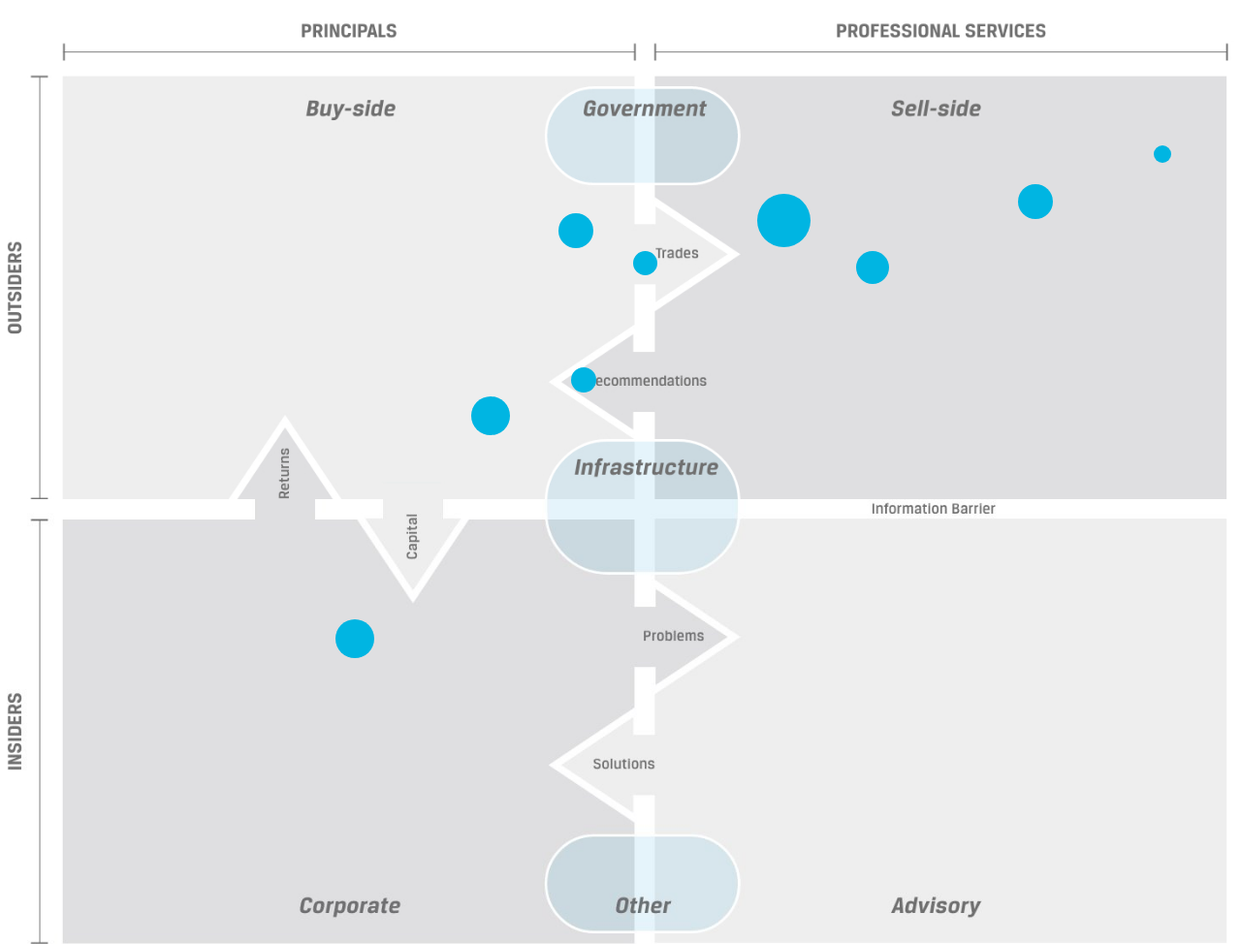
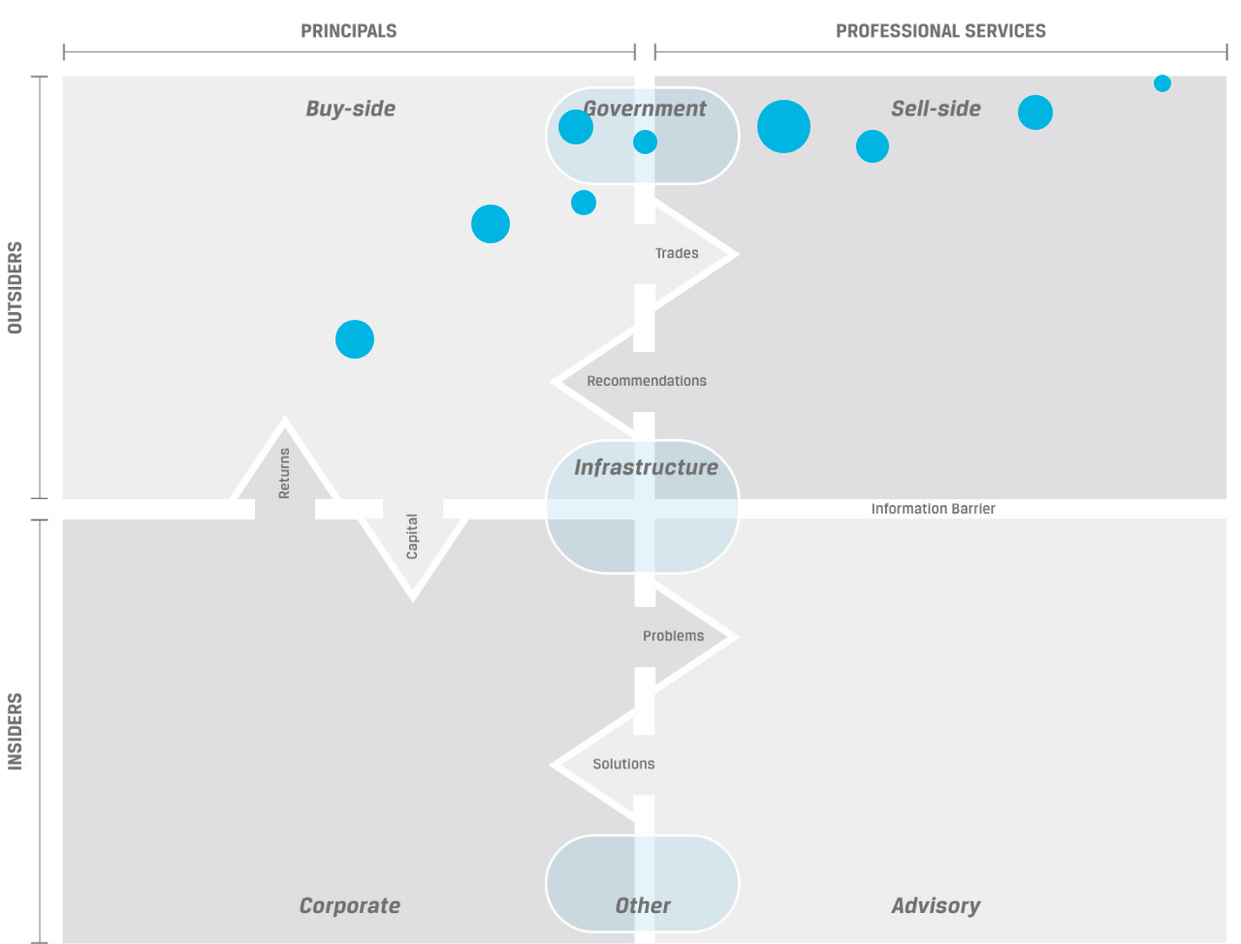
Before and after one commit to PaulReadCFA/bubbles, a plain HTML site: page index.html in a window 1280 px wide. Shown: the top 974 px of the page at 97% size. Drawn offline with Linux system fonts and the light colour scheme.

Commit message:
Add files via upload

```diff
--- a/index.html
+++ b/index.html
@@ -1,4 +1,40 @@
 <!DOCTYPE html>
+<script>
+(function(){
+  function placeBubbles(){
+    const map = document.getElementById('map');
+    const overlay = document.getElementById('overlay');
+    const topImg = map.querySelector('img[data-panel="top"]');
+    const bottomImg = map.querySelector('img[data-panel="bottom"]');
+    const topH = topImg.getBoundingClientRect().height;
+    const bottomH = bottomImg.getBoundingClientRect().height;
+    const totalH = topH + bottomH;
+
+    overlay.querySelectorAll('a[data-x]').forEach(a=>{
+      const x = parseFloat(a.dataset.x);
+      const y = parseFloat(a.dataset.y);
+      const d = parseFloat(a.dataset.d);
+      const layer = (a.dataset.layer || 'top').toLowerCase();
+
+      // Convert "y within that image" -> "y within combined overlay"
+      let yPctOfTotal;
+      if(layer === 'top'){
+        yPctOfTotal = ((y/100) * topH) / totalH * 100;
+      }else{
+        yPctOfTotal = ((topH + (y/100) * bottomH) / totalH) * 100;
+      }
+
+      a.style.left = x + '%';
+      a.style.top = yPctOfTotal + '%';
+      a.style.width = d + 'px';
+      a.style.height = d + 'px';
+      a.setAttribute('tabindex','0'); // keyboard focus for tooltip
+    });
+  }
+  window.addEventListener('load', placeBubbles);
+  window.addEventListener('resize', placeBubbles);
+})();
+</script>
 <html lang="en">
 <head>
   <meta charset="utf-8" />
@@ -8,21 +44,50 @@
 </head>
 <body>
   <main class="quad" aria-label="Job role discovery">
-<div class="map">
-  <img src="top.jpg" alt="">
-  <img src="bottom.jpg" alt="">
-  <div class="overlay">
-    <!-- reuse your anchors with the original positions -->
-    <a style="position:absolute; left:27%; top:64%; width:40px; height:40px; border-radius:50%; background:#00b5e2; display:block; z-index:29;" title="CIO" href="https://interactive.cfainstitute.org/bubble-quiz-CIO" aria-label="CIO"></a>
-    <a style="position:absolute; left:46%; top:38%; width:26px; height:26px; border-radius:50%; background:#00b5e2; display:block; z-index:31;" title="Product Manager" href="https://interactive.cfainstitute.org/bubble-quiz-Portfolio-manager" aria-label="Product Manager"></a>
-    <a style="position:absolute; left:38%; top:41%; width:40px; height:40px; border-radius:50%; background:#00b5e2; display:block; z-index:30;" title="Buy-side Quant Analyst" href="https://interactive.cfainstitute.org/bubble-quiz-quant-analysis" aria-label="Buy-side Quant Analyst"></a>
-    <a style="position:absolute; left:93%; top:15%; width:18px; height:18px; border-radius:50%; background:#00b5e2; display:block; z-index:43;" title="ESG Analyst" href="https://interactive.cfainstitute.org/bubble-quiz-ESG-analyst" aria-label="ESG Analyst"></a>
-    <a style="position:absolute; left:82%; top:19%; width:36px; height:36px; border-radius:50%; background:#00b5e2; display:block; z-index:37;" title="Sell-side Credit Analyst" href="https://interactive.cfainstitute.org/bubble-quiz-credit-analyst" aria-label="Sell-side Credit Analyst"></a>
-    <a style="position:absolute; left:69%; top:26%; width:34px; height:34px; border-radius:50%; background:#00b5e2; display:block; z-index:38;" title="Economist" href="https://interactive.cfainstitute.org/bubble-quiz-Economist" aria-label="Economist"></a>
-    <a style="position:absolute; left:61%; top:20%; width:55px; height:55px; border-radius:50%; background:#00b5e2; display:block; z-index:39;" title="Sales" href="https://interactive.cfainstitute.org/Bubble-Quiz-Sales" aria-label="Sales"></a>
-    <a style="position:absolute; left:51%; top:26%; width:25px; height:25px; border-radius:50%; background:#00b5e2; display:block; z-index:40;" title="Central Banks" href="https://interactive.cfainstitute.org/bubble-quiz-central-banks" aria-label="Central Banks"></a>
-    <a style="position:absolute; left:45%; top:22%; width:36px; height:36px; border-radius:50%; background:#00b5e2; display:block; z-index:42;" title="Regulators" href="https://interactive.cfainstitute.org/Bubble-Quiz-Regulator" aria-label="Regulators"></a>
-    <!-- add the rest the same way (left %, top %, width/height px) -->
+<div class="map" id="map">
+  <img class="panel-img" data-panel="top" src="top.jpg" alt="">
+  <img class="panel-img" data-panel="bottom" src="bottom.jpg" alt="">
+
+  <div class="overlay" id="overlay">
+    <!-- Mark which image each bubble belongs to via data-layer -->
+    <!-- Keep your original % x/y and pixel diameter d -->
+    <a href="https://interactive.cfainstitute.org/bubble-quiz-CIO"
+       data-x="27" data-y="64" data-d="40" data-layer="top"
+       data-tip="CIO" title="CIO" aria-label="CIO"></a>
+
+    <a href="https://interactive.cfainstitute.org/bubble-quiz-Portfolio-manager"
+       data-x="46" data-y="38" data-d="26" data-layer="top"
+       data-tip="Product Manager" title="Product Manager" aria-label="Product Manager"></a>
+
+    <a href="https://interactive.cfainstitute.org/bubble-quiz-quant-analysis"
+       data-x="38" data-y="41" data-d="40" data-layer="top"
+       data-tip="Buy-side Quant Analyst" title="Buy-side Quant Analyst" aria-label="Buy-side Quant Analyst"></a>
+
+    <a href="https://interactive.cfainstitute.org/bubble-quiz-ESG-analyst"
+       data-x="93" data-y="15" data-d="18" data-layer="top"
+       data-tip="ESG Analyst" title="ESG Analyst" aria-label="ESG Analyst"></a>
+
+    <a href="https://interactive.cfainstitute.org/bubble-quiz-credit-analyst"
+       data-x="82" data-y="19" data-d="36" data-layer="top"
+       data-tip="Sell-side Credit Analyst" title="Sell-side Credit Analyst" aria-label="Sell-side Credit Analyst"></a>
+
+    <a href="https://interactive.cfainstitute.org/bubble-quiz-Economist"
+       data-x="69" data-y="26" data-d="34" data-layer="top"
+       data-tip="Economist" title="Economist" aria-label="Economist"></a>
+
+    <a href="https://interactive.cfainstitute.org/Bubble-Quiz-Sales"
+       data-x="61" data-y="20" data-d="55" data-layer="top"
+       data-tip="Sales" title="Sales" aria-label="Sales"></a>
+
+    <a href="https://interactive.cfainstitute.org/bubble-quiz-central-banks"
+       data-x="51" data-y="26" data-d="25" data-layer="top"
+       data-tip="Central Banks" title="Central Banks" aria-label="Central Banks"></a>
+
+    <a href="https://interactive.cfainstitute.org/Bubble-Quiz-Regulator"
+       data-x="45" data-y="22" data-d="36" data-layer="top"
+       data-tip="Regulators" title="Regulators" aria-label="Regulators"></a>
+
+    <!-- Add the rest; for bubbles that belong on the BOTTOM image, set data-layer="bottom" -->
   </div>
 </div>
 
--- a/style.css
+++ b/style.css
@@ -53,14 +53,23 @@ html, body { margin: 0; font-family: system-ui, -apple-system, Segoe UI, Roboto,
 .tooltip .cta { display: inline-block; margin-top: 8px; font-weight: 700; color: #002f6c; text-decoration: underline; }
 
 /* Optional: keep smaller bubbles tappable on touch devices */
-@media (hover: none) {
-  .tooltip { display: none; }
-  .bubble { min-width: 24px; min-height: 24px; }
-}
-.map { position: relative; max-width: 1465px; margin: 0 auto; }
-.map img { display: block; width: 100%; height: auto; }
-/* THIS is the crucial bit most people miss */
-.overlay { position: absolute; inset: 0; width: 100%; height: 100%; }
-/* optional: cursor + focus styles */
-.overlay a { outline: none; }
-.overlay a:focus-visible { box-shadow: 0 0 0 3px white, 0 0 0 5px #00b5e2; }
+  .map{ max-width:1465px; margin:0 auto; }
+  .panel-img{ display:block; width:100%; height:auto; }
+  .map .overlay{ position:absolute; inset:0; width:100%; height:100%; pointer-events:none; }
+  .map{ position:relative; line-height:0; } /* kill any stray gaps */
+  .overlay a{
+    position:absolute; display:block; border-radius:50%; background:#00b5e2;
+    pointer-events:auto; cursor:pointer;
+  }
+
+  /* Accessible, reliable tooltips (works on hover/focus). Keep title as fallback. */
+  .overlay a::after{
+    content:attr(data-tip);
+    position:absolute; bottom:100%; left:50%; transform:translate(-50%,-6px);
+    white-space:nowrap; padding:4px 8px; border-radius:6px;
+    background:#002f6c; color:#fff; font:12px/1.2 system-ui, -apple-system, Segoe UI, Roboto, Arial;
+    opacity:0; pointer-events:none; transition:opacity .15s, transform .15s;
+  }
+  .overlay a:hover::after,
+  .overlay a:focus-visible::after{ opacity:1; transform:translate(-50%,-10px); }
+  .overlay a:focus-visible{ outline: none; box-shadow:0 0 0 3px #fff, 0 0 0 5px #00b5e2;}
```
